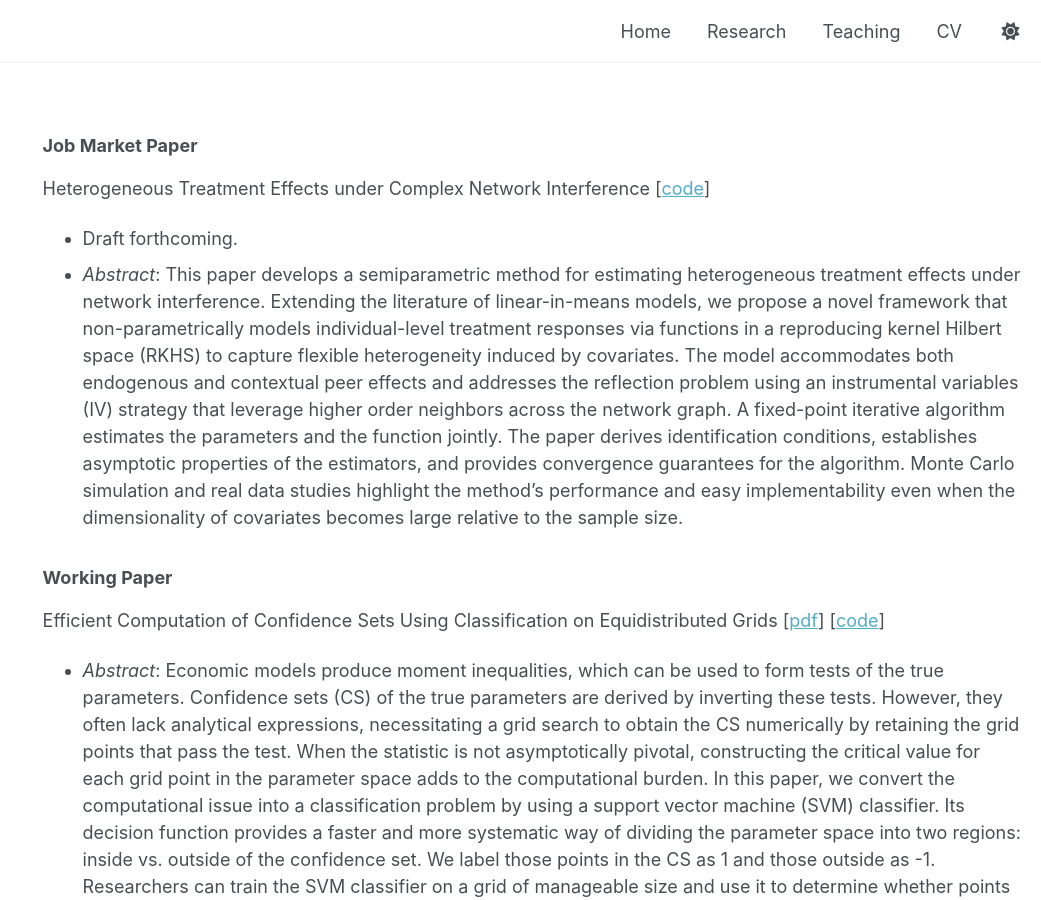
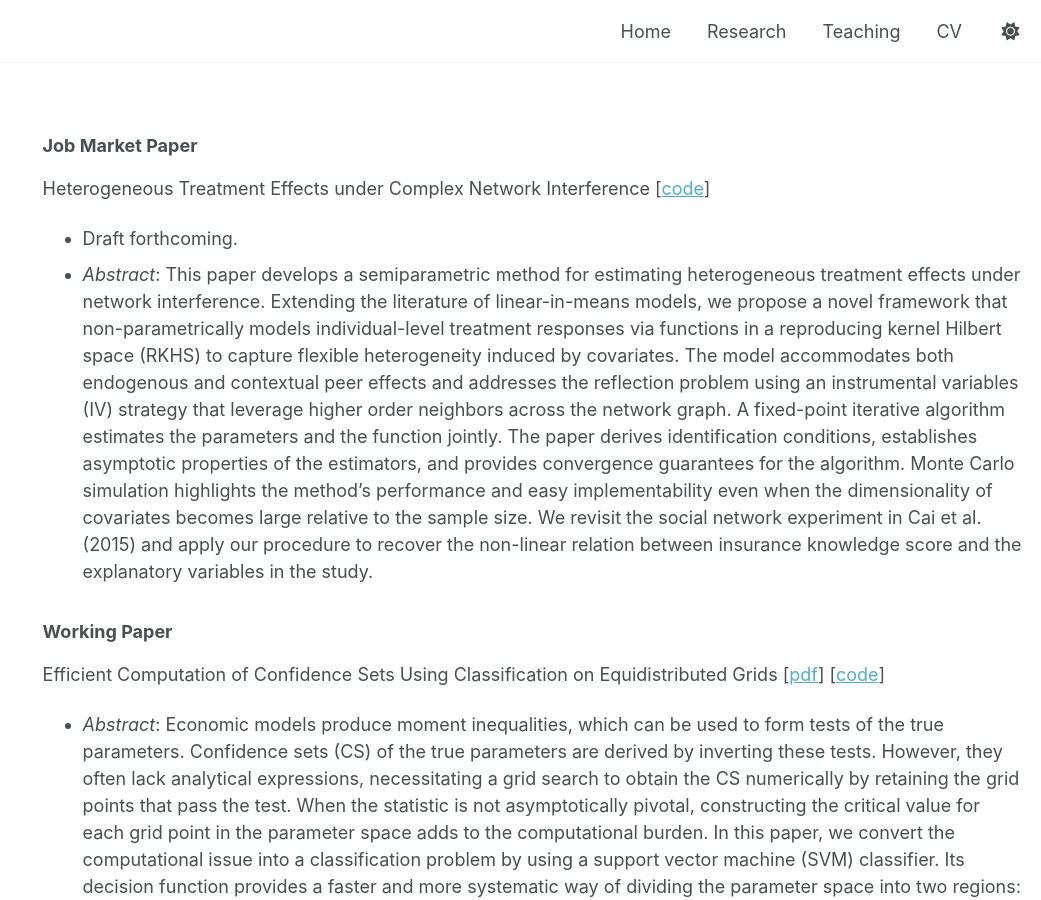
Before and after one commit to lbz5158/lujiezhou.github.io, a Jekyll site: the page built from _pages/publications.md, in a window 1280 px wide and 900 px high. Shown: the whole window, without its empty margins (239-1280 px from the left). Built offline with Jekyll 4.4.1, drawn with Linux system fonts in a browser that asks for light colours.

Commit message:
Update publications.md

```diff
--- a/_pages/publications.md
+++ b/_pages/publications.md
@@ -13,7 +13,7 @@ redirect_from:
 ### Job Market Paper
 Heterogeneous Treatment Effects under Complex Network Interference [[code](https://github.com/lbz5158/network_rkhs)]
 * Draft forthcoming.
-* *Abstract*: This paper develops a semiparametric method for estimating heterogeneous treatment effects under network interference. Extending the literature of linear-in-means models, we propose a novel framework that non-parametrically models individual-level treatment responses via functions in a reproducing kernel Hilbert space (RKHS) to capture flexible heterogeneity induced by covariates. The model accommodates both endogenous and contextual peer effects and addresses the reflection problem using an instrumental variables (IV) strategy that leverage higher order neighbors across the network graph. A fixed-point iterative algorithm estimates the parameters and the function jointly. The paper derives identification conditions, establishes asymptotic properties of the estimators, and provides convergence guarantees for the algorithm. Monte Carlo simulation and real data studies highlight the method's performance and easy implementability even when the dimensionality of covariates becomes large relative to the sample size.
+* *Abstract*: This paper develops a semiparametric method for estimating heterogeneous treatment effects under network interference. Extending the literature of linear-in-means models, we propose a novel framework that non-parametrically models individual-level treatment responses via functions in a reproducing kernel Hilbert space (RKHS) to capture flexible heterogeneity induced by covariates. The model accommodates both endogenous and contextual peer effects and addresses the reflection problem using an instrumental variables (IV) strategy that leverage higher order neighbors across the network graph. A fixed-point iterative algorithm estimates the parameters and the function jointly. The paper derives identification conditions, establishes asymptotic properties of the estimators, and provides convergence guarantees for the algorithm.  Monte Carlo simulation highlights the method’s performance and easy implementability even when the dimensionality of covariates becomes large relative to the sample size. We revisit the social network experiment in Cai et al. (2015) and apply our procedure to recover the non-linear relation between insurance knowledge score and the explanatory variables in the study.
 
 ### Working Paper
 Efficient Computation of Confidence Sets Using Classification on Equidistributed Grids [[pdf](https://arxiv.org/pdf/2401.01804)] [[code](https://github.com/lbz5158/svm_equidistribution)]
```
